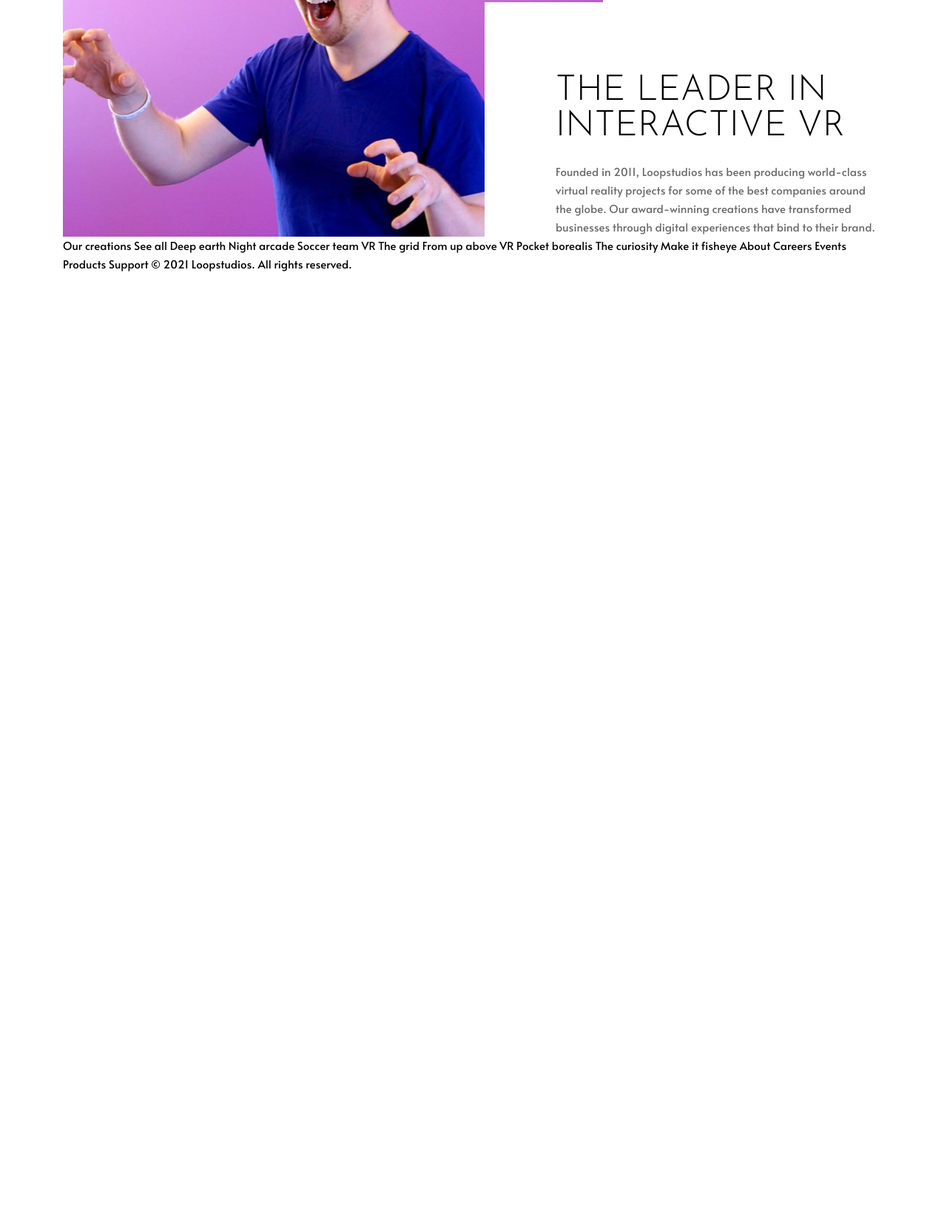
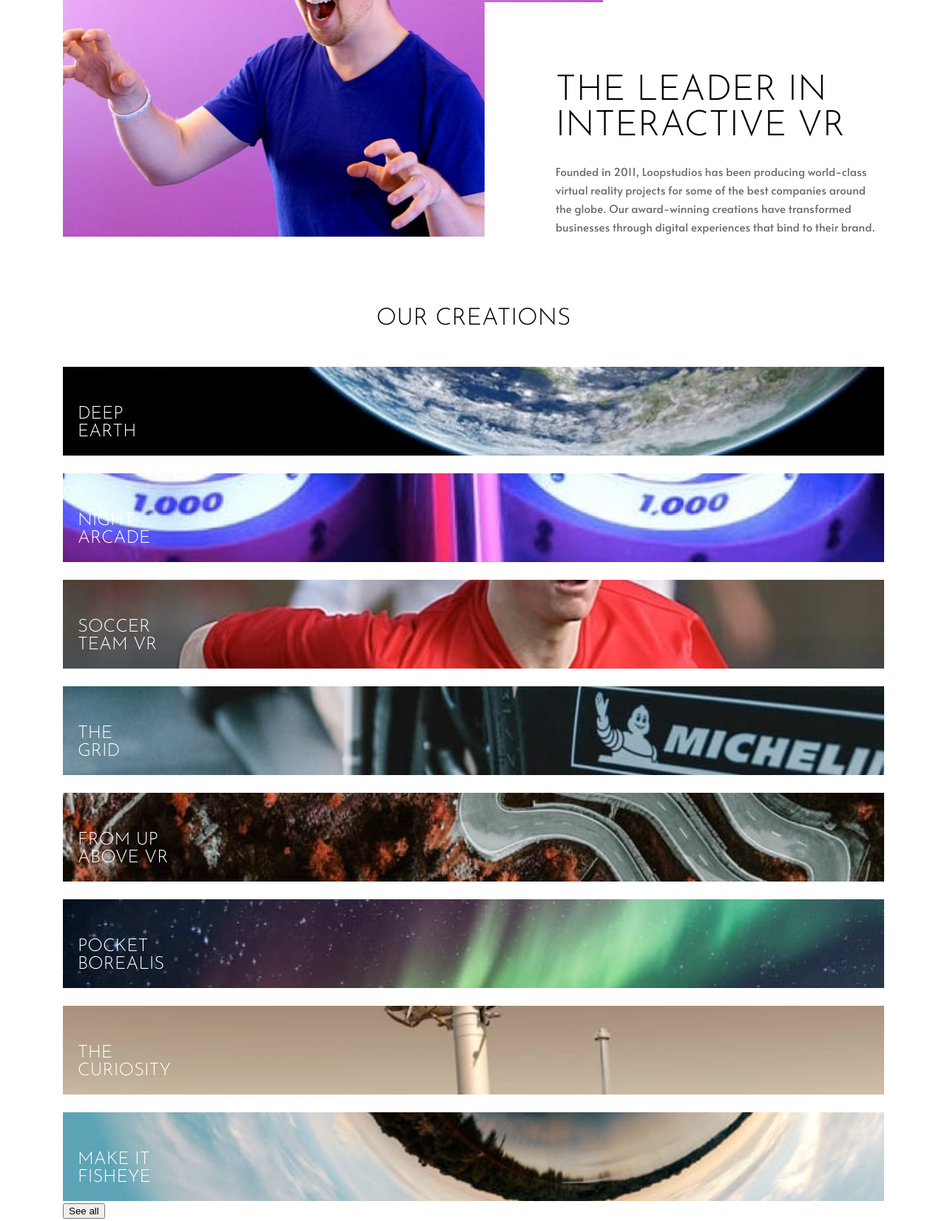
Before and after one commit to octaviolan/loopstudio, a plain HTML site: page index.html in a window 1280 px wide. Shown: the part 989-2640 px from the top of the page at 74% size. Before the commit the page ends 1359 px from the top, so only its background shows below. Drawn offline with Linux system fonts and the light colour scheme.

Commit message:
Seccion creations con titulo y tarjetas, falta boton y efecto hover

```diff
--- /dev/null
+++ b/css/creations.css
@@ -0,0 +1,68 @@
+.creations {
+  margin-block-start: 6.4rem;
+}
+
+.creations h2 {
+  margin-block-start: 0;
+  margin-block-end: 3.2rem;
+  font: var(--headline2MobileDesktop);
+  text-transform: uppercase;
+  text-align: center;
+}
+
+.creations .cards {
+  display: flex;
+  flex-direction: column;
+  gap: 1.6rem;
+}
+
+.creations .cards .card {
+  block-size: 8rem;
+  background-repeat: no-repeat;
+  background-position: center;
+  background-size: cover;
+  color: var(--white);
+  display: flex;
+  flex-direction: column;
+  justify-content: flex-end;
+  padding: 1.33rem;
+  box-sizing: border-box;
+  font: var(--headline3Mobile);
+  text-transform: uppercase;
+}
+
+.creations .card span {
+  display: block;
+}
+
+.creations .earth {
+  background: url('../images/mobile/image-deep-earth.jpg');
+}
+
+.creations .arcade {
+  background: url('../images/mobile/image-night-arcade.jpg');
+}
+
+.creations .soccer {
+  background: url('../images/mobile/image-soccer-team.jpg');
+}
+
+.creations .grid {
+  background: url('../images/mobile/image-grid.jpg');
+}
+
+.creations .vr {
+  background: url('../images/mobile/image-from-above.jpg');
+}
+
+.creations .borealis {
+  background: url('../images/mobile/image-pocket-borealis.jpg');
+}
+
+.creations .curiosity {
+  background: url('../images/mobile/image-curiosity.jpg');
+}
+
+.creations .fisheye {
+  background: url('../images/mobile/image-fisheye.jpg');
+}
--- a/css/index.css
+++ b/css/index.css
@@ -3,6 +3,7 @@
 @import './wrapper.css';
 @import './header.css';
 @import './about.css';
+@import './creations.css';
 
 :root {
   /* Fonts */
--- a/index.html
+++ b/index.html
@@ -59,21 +59,21 @@
       </section>
 
       <section class="creations">
-
+        <h2>Our creations</h2>
+        <div class="cards">
+          <div class="card earth"><span>Deep</span><span>earth</span></div>
+          <div class="card arcade"><span>Night</span><span>arcade</span></div>
+          <div class="card soccer"><span>Soccer</span><span>team VR</span></div>
+          <div class="card grid"><span>The</span><span>grid</span></div>
+          <div class="card vr"><span>From up</span><span>above VR</span></div>
+          <div class="card borealis"><span>Pocket</span><span>borealis</span></div>
+          <div class="card curiosity"><span>The</span><span>curiosity</span></div>
+          <div class="card fisheye"><span>Make it</span><span>fisheye</span></div>
+        </div>
+        <button class="button">See all</button>
       </section>
 
-      Our creations
 
-      See all
-
-      Deep earth
-      Night arcade
-      Soccer team VR
-      The grid
-      From up above VR
-      Pocket borealis
-      The curiosity
-      Make it fisheye
 
       About
       Careers
```
